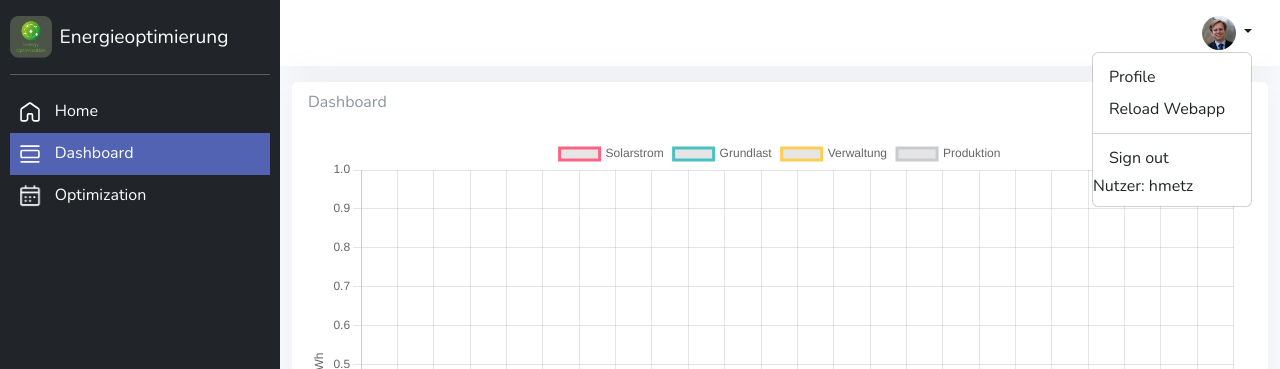
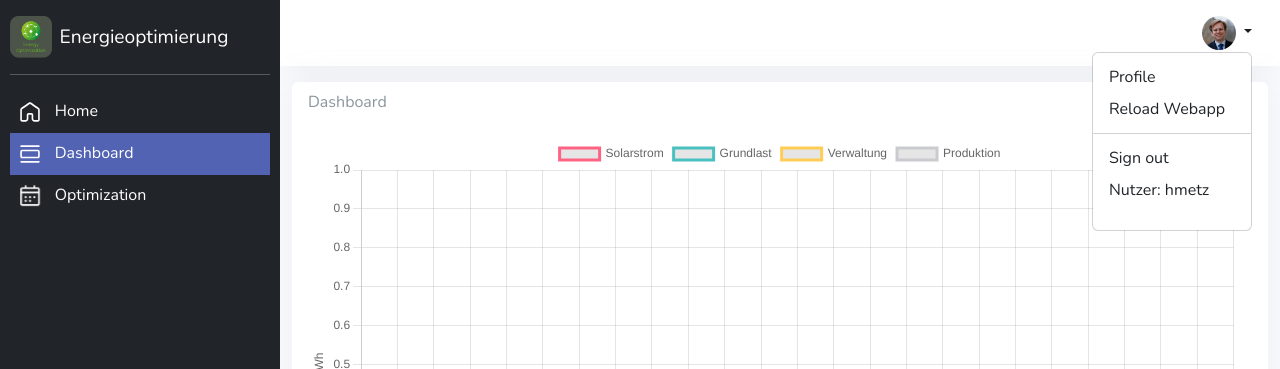
Before and after one commit to jmu-iseg/pjs-ebd-ws22_23, a Flask app: page /dashboard in a window 1280 px wide, after a click that opens the changed part. Shown: the top 369 px of the page. Run offline with Flask 2, Linux system fonts and the light colour scheme; a user stored in the database is signed in; data that the repository does not hold is empty; style sheets or scripts are compiled from the project's sources; some libraries are stand-ins or nearby versions.

Commit message:
menü schön

```diff
--- a/templates/elements/header.html
+++ b/templates/elements/header.html
@@ -19,7 +19,7 @@
                     <hr class="dropdown-divider">
                 </li>
                 <li><a class="dropdown-item" href="{{ url_for('logout') }}">Sign out</a></li>
-                <li>Nutzer: {{ username }}</li>
+                <li><p class="dropdown-item">Nutzer: {{ username }}</p></li>
             </ul>
         </div>
     </div>
```
